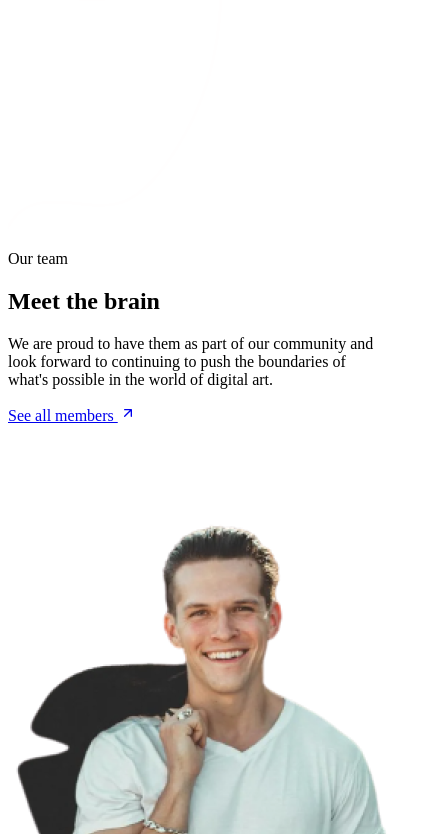
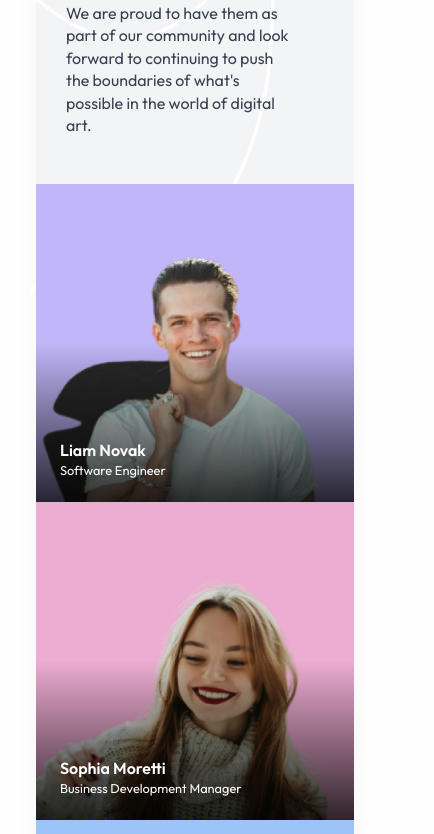
Before and after one commit to xbadev/devChallenges-8, a plain HTML site: page index.html in a window 390 px wide. Shown: the part 182-1016 px from the top of the page, 434 px wide, since content can reach past the window. Drawn offline with Linux system fonts and the light colour scheme.

Commit message:
add the css link in index.html

```diff
--- a/index.html
+++ b/index.html
@@ -12,6 +12,7 @@
     <link
         href="https://fonts.googleapis.com/css2?family=Fraunces:ital,opsz,wght@0,9..144,100..900;1,9..144,100..900&family=Inter:ital,opsz,wght@0,14..32,100..900;1,14..32,100..900&family=Outfit:wght@100..900&family=Plus+Jakarta+Sans:ital,wght@0,200..800;1,200..800&family=Poppins:ital,wght@0,100;0,200;0,300;0,400;0,500;0,600;0,700;0,800;0,900;1,100;1,200;1,300;1,400;1,500;1,600;1,700;1,800;1,900&family=Sora:wght@100..800&display=swap"
         rel="stylesheet">
+    <link rel="stylesheet" href="style.css">
 </head>
 
 <body>
--- a/style.css
+++ b/style.css
@@ -208,6 +208,7 @@ section {
     section {
         height: auto;
         min-height: 100vh;
+        margin: 36px;
     }
 
     .grid-container {
```
